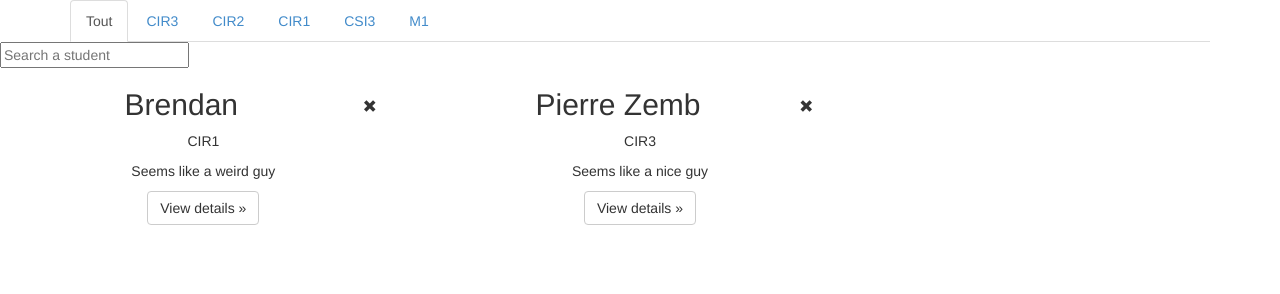
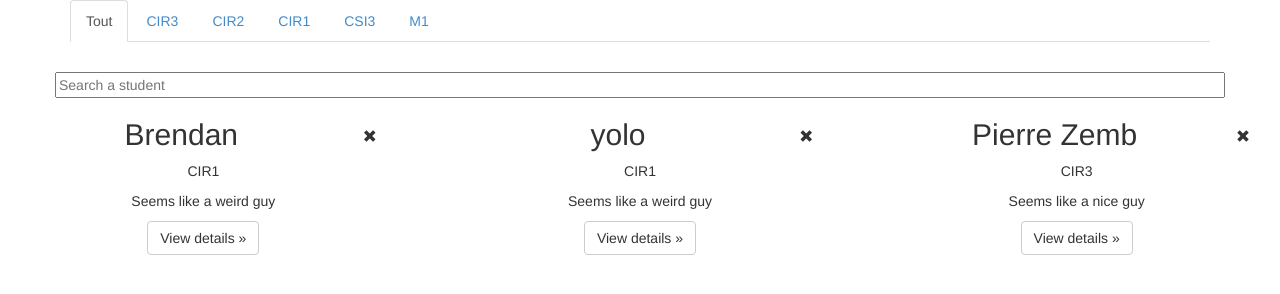
Before and after one commit to PierreZ/bootcamp-angular-isen, a plain HTML site: page step-5/index.html in a window 1280 px wide. Drawn offline with nearby package versions, Linux system fonts and the light colour scheme.

Commit message:
adding step-5

```diff
--- a/step-5/css/main.css
+++ b/step-5/css/main.css
@@ -7,3 +7,9 @@
 	margin-right: 30px;
 	margin-top: 30px;
 }
+
+.search-query{
+	margin-top: 30px;
+	width: 100%;
+
+}
--- a/step-5/index.html
+++ b/step-5/index.html
@@ -27,14 +27,16 @@
         <li><a href="#">CSI3</a></li>
         <li><a href="#">M1</a></li>
       </ul>
+      <div class="row">
+        <input class="search-query" type="text" ng-model="search" placeholder="Search a student"></div>
     </div>
 
-    <input type="text" ng-model="search" placeholder="Search a student">
+
 
       <!-- Three columns of text below the carousel -->
       <div class="row">
         <div class="col-lg-4 student" ng-repeat="student in students | filter:search | orderBy:'class'">
-          <span class="glyphicon glyphicon-remove"></span>
+          <span ng-click="remove(student.name)" class="glyphicon glyphicon-remove"></span>
           <h2>{{student.name}}</h2>
           <p>{{student.class}}</p>
           <p>{{student.text}}</p>
--- a/step-5/js/app.js
+++ b/step-5/js/app.js
@@ -11,4 +11,19 @@ myApp.controller('Ctrl', function ($scope) {
 		"class" : "CIR1" ,
 		"text" : "Seems like a weird guy"
 	});
+	$scope.students.push({
+		"name": "yolo",
+		"class" : "CIR1" ,
+		"text" : "Seems like a weird guy"
+	});
+
+	$scope.remove = function (name){
+    	angular.forEach($scope.students, function(student,key) {
+      		if (student.name==name) {
+      			$scope.students.splice(key,1);
+      		};
+    	});
+    };
+
+
 });
```
Lines whose indentation alone changed are shown as unchanged.
